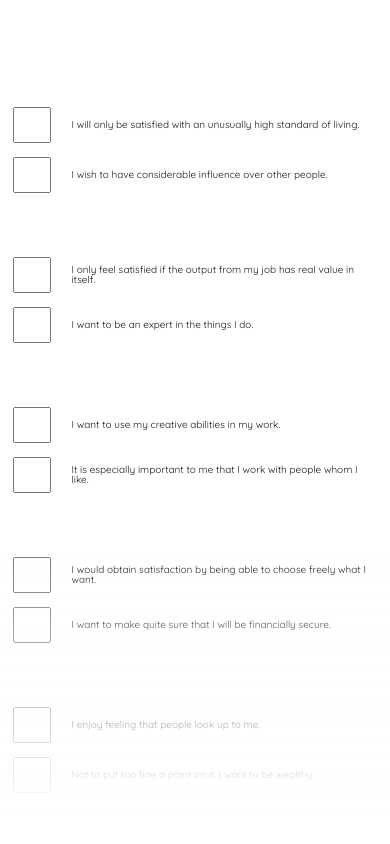
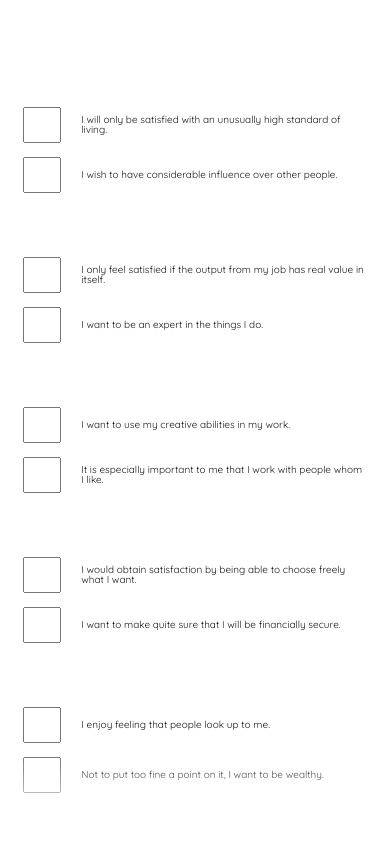
Before and after one commit to ruairidhflint/career_drivers, a React (Create React App) app: page /assessment in a window 390 px wide. Shown: the top 844 px of the page. Built offline with nearby package versions, Linux system fonts and the light colour scheme.

Commit message:
Responsive styling improvements

```diff
--- a/src/Views/Assessment.js
+++ b/src/Views/Assessment.js
@@ -81,6 +81,7 @@ const StyledAssessment = styled.form`
   justify-content: center;
   align-items: center;
   margin-top: 10rem;
+  padding: 0rem 1rem;
 
   .main-cont {
     display: flex;
@@ -213,7 +214,7 @@ const StyledAssessment = styled.form`
     display: ${(props) => (props.visible ? 'block' : 'none')};
     transition: display 0.3s ease-in-out;
     pointer-events: none;
-    height: 300px;
+    height: 250px;
     width: 100%;
     position: fixed;
     bottom: 0;
@@ -230,6 +231,10 @@ const StyledAssessment = styled.form`
     background: -ms-linear-gradient(top, rgba(255, 255, 255, 0) 0%, rgba(255, 255, 255, 1) 90%);
     background: linear-gradient(to bottom, rgba(255, 255, 255, 0) 0%, rgba(255, 255, 255, 1) 90%);
     filter: progid:DXImageTransform.Microsoft.gradient( startColorstr='#00ffffff', endColorstr='#ffffff',GradientType=0 );
+
+    @media (max-width: 800px) {
+      height: 90px;
+    }
   }
 `;
 
--- a/src/Views/Instructions.js
+++ b/src/Views/Instructions.js
@@ -37,6 +37,11 @@ const StyledInstructions = styled.div`
   display: flex;
   flex-direction: column;
   justify-content: center;
+  padding: 0rem 2rem 0rem 2rem;
+
+  @media (max-width: 600px) {
+    align-items: center;
+  }
 
   @media (max-width: 720px) {
     width: 98%;
@@ -77,6 +82,11 @@ const StyledInstructions = styled.div`
     @media (max-width: 900px) {
       font-size: 1.4rem;
     }
+
+    @media (max-width: 600px) {
+      margin-bottom: 8rem;
+    }
+
     @media (max-width: 400px) {
       font-size: 1.2rem;
       line-height: 1.5rem;
--- a/src/Views/Landing.js
+++ b/src/Views/Landing.js
@@ -127,7 +127,7 @@ const StyledInfoContainer = styled.div`
   display: flex;
   flex-direction: column;
   justify-content: center;
-  padding-top: 4rem;
+  padding: 3rem 2rem 0rem 2rem;
 
   @media (max-width: 600px) {
     align-items: center;
@@ -169,6 +169,9 @@ const StyledInfoContainer = styled.div`
     @media (max-width: 900px) {
       font-size: 1.4rem;
     }
+    @media (max-width: 600px) {
+      margin-bottom: 8rem;
+    }
     @media (max-width: 400px) {
       font-size: 1.2rem;
       line-height: 1.5rem;
```
